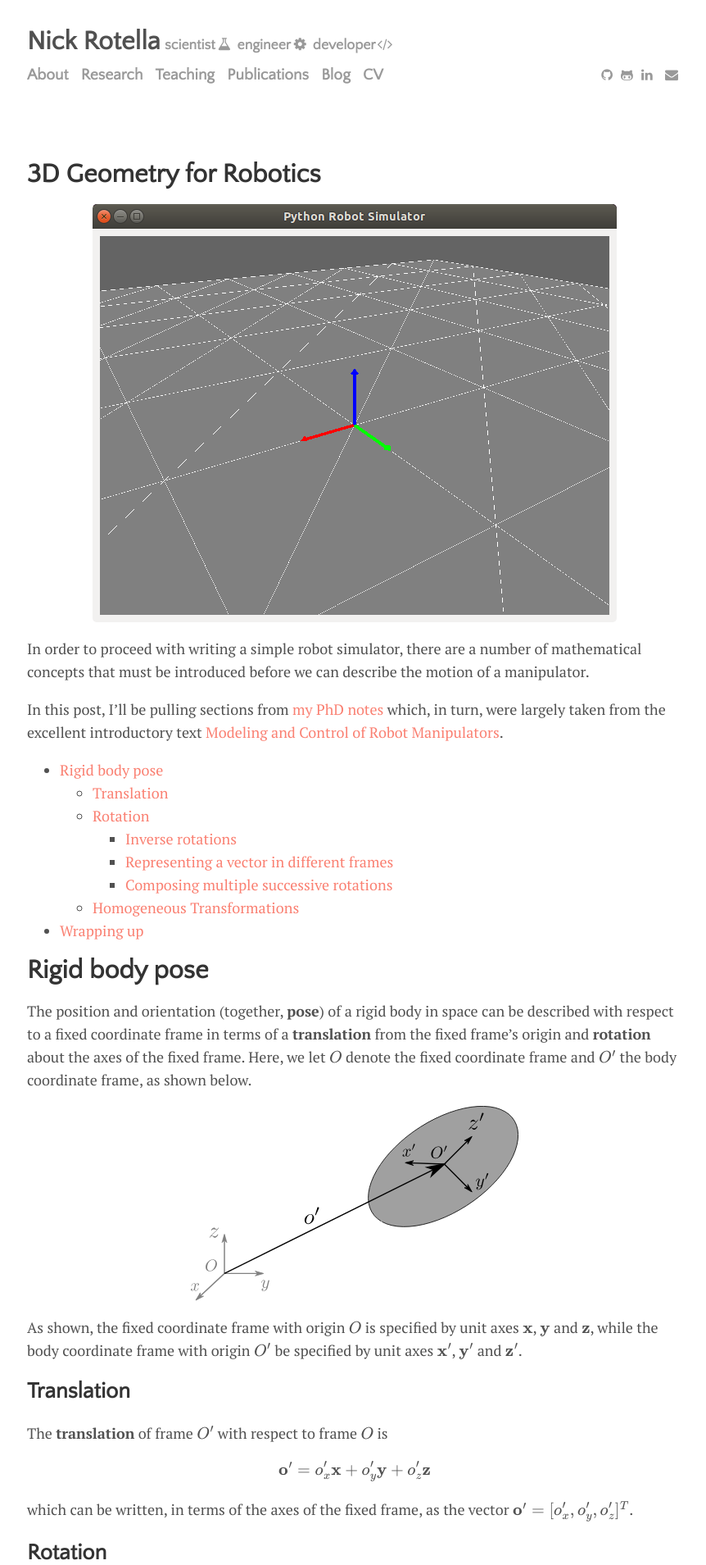
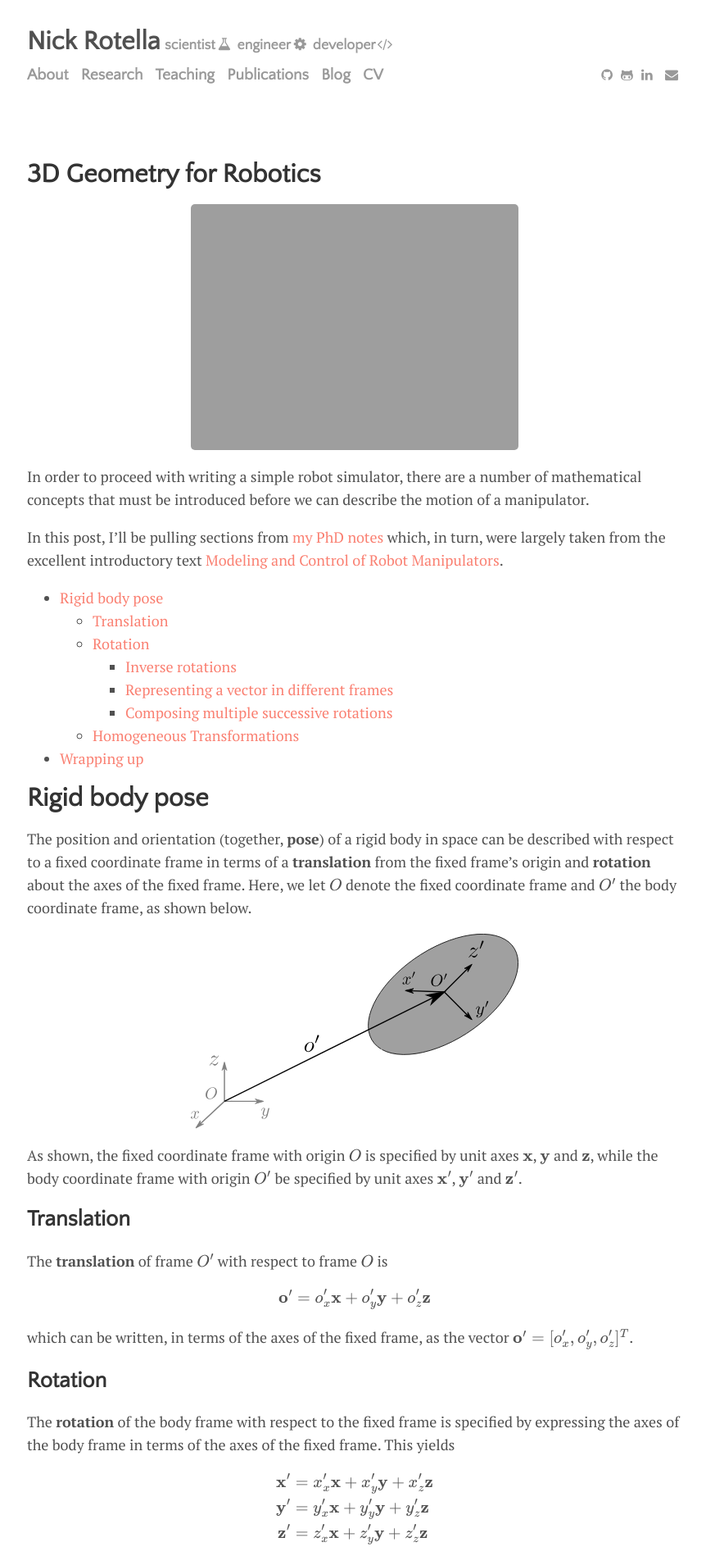
Before and after one commit to nrotella/nrotella.github.io, a Jekyll site: the page built from _posts/2020-01-22-3d-geometry-robotics.md, in a window 1280 px wide. Shown: the top 1909 px of the page at 82% size, without its empty margins (207-1069 px from the left). Built offline with Jekyll 4.4.1, drawn with Linux system fonts in a browser that asks for light colours; nearby versions of some CDN libraries; library files that are not in the unit come from our copies; formulas are drawn with MathJax 3; comment, search, counter and statistics services are not loaded.

Commit message:
Minor updates to 3d geometry post

```diff
--- a/_posts/2020-01-22-3d-geometry-robotics.md
+++ b/_posts/2020-01-22-3d-geometry-robotics.md
@@ -4,7 +4,7 @@ title: "3D Geometry for Robotics"
 author: "Nick Rotella"
 categories: journal
 tags: [tutorial,python,qt,opengl,robotsim]
-image: opengl_grid.png
+image: ARM.svg
 ---
 
 In order to proceed with writing a simple robot simulator, there are a number of mathematical concepts that must be introduced before we can describe the motion of a manipulator.
```
Also changed, not shown: other parts of _posts/2020-01-22-3d-geometry-robotics.md (+2 -0 lines).
